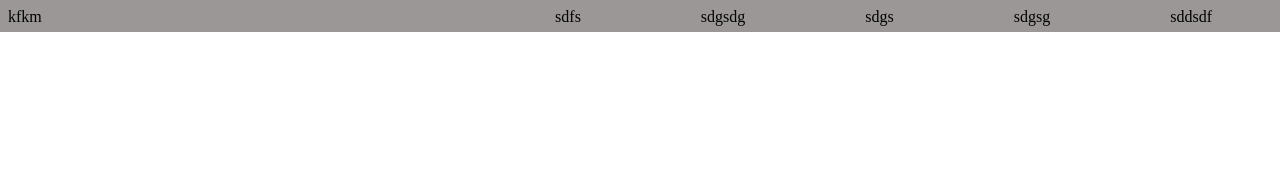
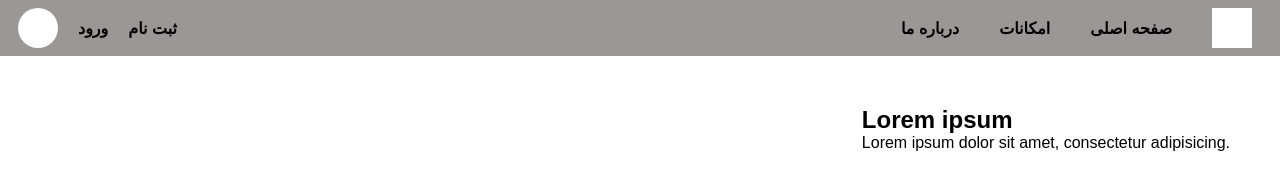
Before and after one commit to sourena-kazemi/Kharazmi_project, a plain HTML site: page index.html in a window 1280 px wide. Drawn offline with nearby package versions, Linux system fonts and the light colour scheme; a web font is replaced by a local one.

Commit message:
developing home page

```diff
--- a/index.html
+++ b/index.html
@@ -24,28 +24,37 @@
 <!--	<meta name="twitter:site" content=""/>-->
 <!--	<meta name="twitter:image" content=""/>-->
 <!--	<meta name="twitter:creator" content=""/>-->
+	<link href="https://cdn.jsdelivr.net/gh/rastikerdar/vazir-font@v30.1.0/dist/font-face.css" rel="stylesheet" type="text/css" />
 	<link rel="stylesheet" href="style/main.css">
+
 	<title>Moalem Yar</title>
 </head>
 <body>
 <nav class="navbar">
-	<div class="user_info_box">kfkm</div>
+	<div class="user_info_box">
+		<div class="user_logo"></div>
+		<div class="sign_in_btn">ورود</div>
+		<div class="sign_up_btn">ثبت نام</div>
+	</div>
 	<div class="buttons_box">
-		<div class="navbar_developers_info_btn">sdfs</div>
+		<div class="navbar_developers_info_btn">درباره ما</div>
 		<div class="navbar_options_btn">
-			sdgsdg
+			امکانات
 			<div class="drop_down"></div>
 		</div>
-		<div class="navbar_about_btn">sdgs</div>
-		<div class="navbar_homepage_btn">sdgsg</div>
-		<div class="navbar_icon">sddsdf</div>
+		<div class="navbar_homepage_btn">صفحه اصلی</div>
+		<div class="navbar_icon"></div>
 	</div>
 </nav>
 <header class="header">
 	<section class="header_image"></section>
-	<section class="header_title"></section>
+	<section class="header_texts">
+		<h1 class="header_title">Lorem ipsum</h1>
+		<p class="header_description">Lorem ipsum dolor sit amet, consectetur adipisicing.</p>
+	</section>
 </header>
 
 </body>
-<script src="js/main.js"></script>
+<script src="https://ajax.googleapis.com/ajax/libs/jquery/3.5.1/jquery.min.js"></script>
+<script src="./js/main.js"></script>
 </html>
--- a/js/main.js
+++ b/js/main.js
@@ -0,0 +1,8 @@
+$(document).ready(function(){
+	$(".navbar_options_btn").mouseenter(function(){
+		$(".drop_down").fadeIn();
+	});
+	$(".navbar_options_btn").mouseleave(function(){
+		$(".drop_down").fadeOut();
+	});
+});
--- a/style/main.css
+++ b/style/main.css
@@ -2,6 +2,7 @@
 	margin: 0;
 	padding: 0;
 	box-sizing: border-box;
+	font-family:vazir,sans-serif;
 }
 html{
 	font-size: 100%;
@@ -10,7 +11,6 @@ nav{
 	background-color: rgba(75, 67, 67, 0.548);
 	display: flex;
 	width: 100%;
-	height: 2rem;
 	justify-content: space-between;
 }
 
@@ -18,25 +18,47 @@ nav{
 	display: flex;
 	justify-content:center ;
 	margin: 8px;
+	font-weight: bold;
 }
 
 .drop_down {
-	width: 7rem;
-	height: 11rem;
+	width: 150px;
+	height: 200px;
 	background-color: rgba(0, 0, 0, 0.678);
+	transition: all .5s ;
+	position: absolute ;
+	top: 2rem;
+	right:150px;
 	display: none;
 }
-.navbar_options_btn:hover > .drop_down{
-	display: block;
-	position: absolute ;
-	top: 25px;
+.navbar_options_btn{
+	cursor: pointer;
 }
-
-
 nav .buttons_box div {
-	margin: 0 60px;
+	margin: auto 20px;
 }
 
 .user_info_box {
 	margin: 8px;
+	display: flex;
+	font-weight: bold;
 }
+.user_info_box div{
+	margin:auto 10px;
+}
+.user_logo{
+	background-color: #fff;
+	width: 40px;
+	height: 40px;
+	border-radius: 50%;
+}
+.navbar_icon{
+	background-color: #fff;
+	width: 40px;
+	height: 40px;
+}
+.header{
+	display: flex;
+	justify-content:space-between;
+	margin:50px;
+}
```
